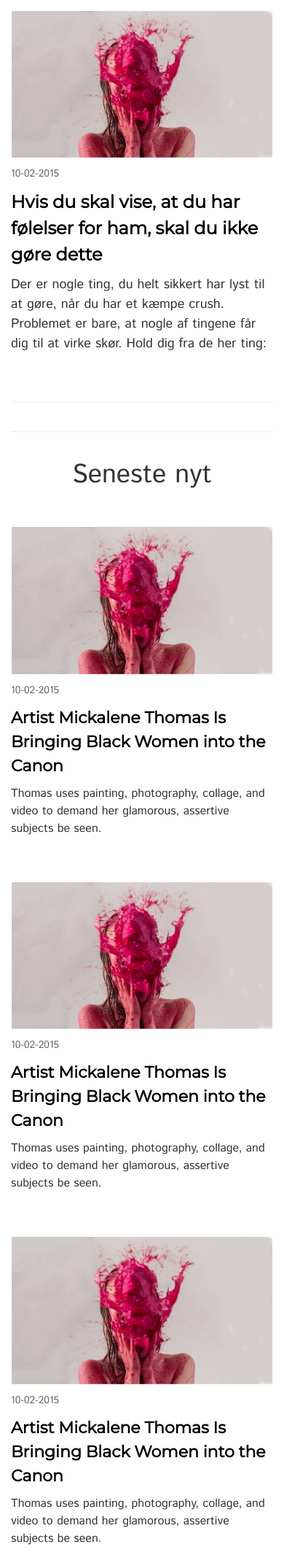
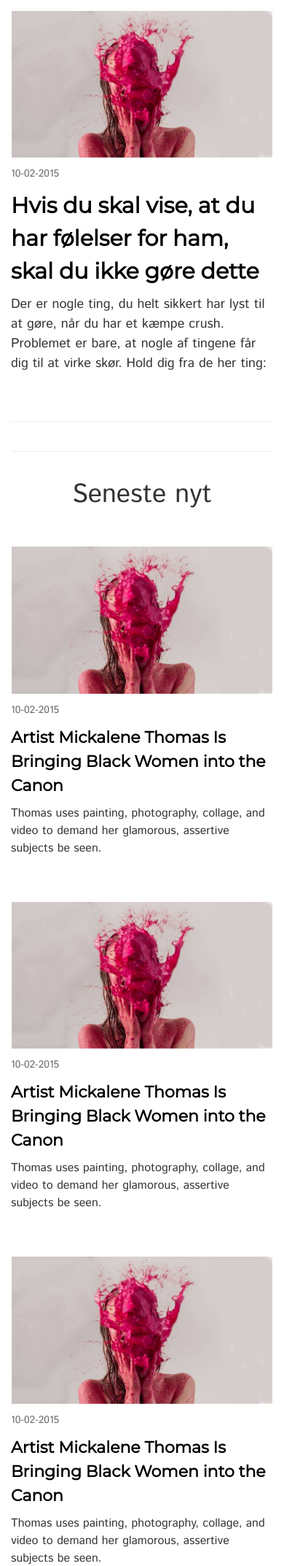
Before and after one commit to lomholdt/upvote, a Django app: page / in a window 390 px wide. Shown: the part 207-2353 px from the top of the page at 73% size. Run offline with Django 3.2, Linux system fonts and the light colour scheme; grey boxes labelled with a size stand in for pictures from a placeholder-image service; data that the repository does not hold is empty; some libraries are stand-ins or nearby versions.

Commit message:
Responsive frontpage fixes

```diff
--- a/blog/static/blog/css/style.css
+++ b/blog/static/blog/css/style.css
@@ -134,8 +134,8 @@ body {
 
 .top-forside-rubrik{
 
-    font-family: 'Montserrat', serif;
-    font-size: 24px;
+    font-family: 'Montserrat', sans-serif;
+    font-size: 30px;
     font-weight: bold;
     color: #000;
 
@@ -150,7 +150,7 @@ body {
 
 .forside-rubrik{
 
-    font-family: 'Montserrat', serif;
+    font-family: 'Montserrat', sans-serif;
     font-size: 22px;
     font-weight: bold;
     color: #000;
@@ -166,7 +166,7 @@ body {
 
 .rubrik {
 
-    font-family: 'Montserrat', serif;
+    font-family: 'Montserrat', sans-serif;
     font-size: 28px;
     font-weight: bold;
     padding-bottom: 10px;
@@ -188,7 +188,7 @@ body {
 
 .recommended-rubrik{
 
-    font-family: 'Montserrat', serif;
+    font-family: 'Montserrat', sans-serif;
     font-size: 18px;
     font-weight: bold;
     color: #000;
--- a/blog/templates/blog/index.html
+++ b/blog/templates/blog/index.html
@@ -15,10 +15,10 @@
                     <div class="panel panel-default">
                         <div class="panel-body">
                             <div class="row">
-                                <div class="col-sm-7">
+                                <div class="col-sm-12 col-md-6">
                                     <img class="img-responsive left-image" src="{% static 'blog/img/placeholder.png' %}">
                                 </div>
-                                <div class="col-sm-5" style="">
+                                <div class="col-sm-12 col-md-6" style="">
                                     <p class="time">10-02-2015</p>
                                     <div class="top-forside-rubrik">
                                         <a href="article.html"><p>Hvis du skal vise, at du har følelser for ham, skal du ikke gøre dette</p></a>
```
